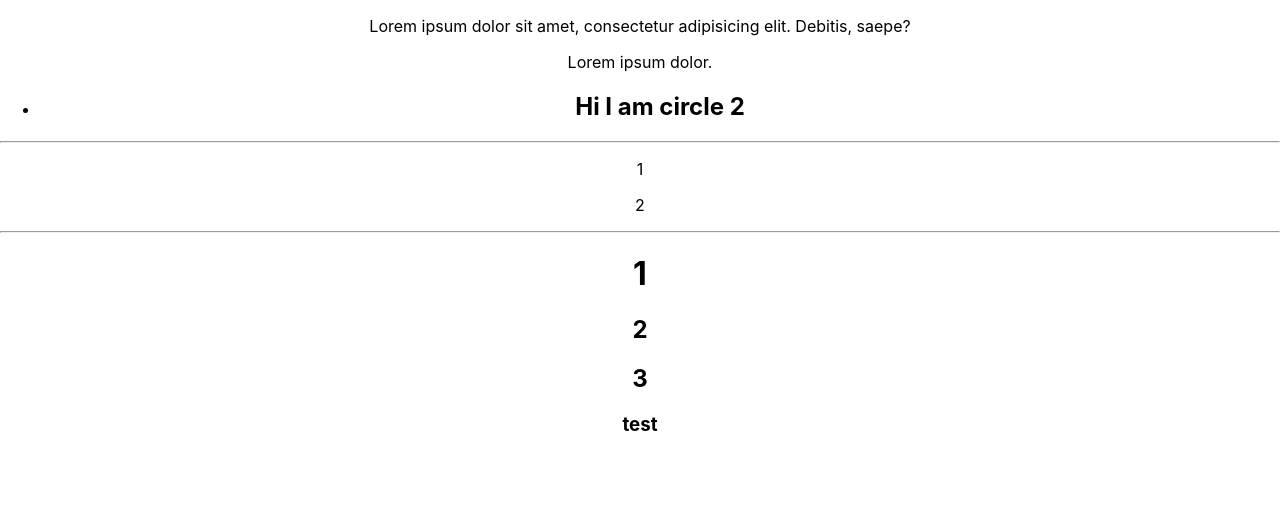
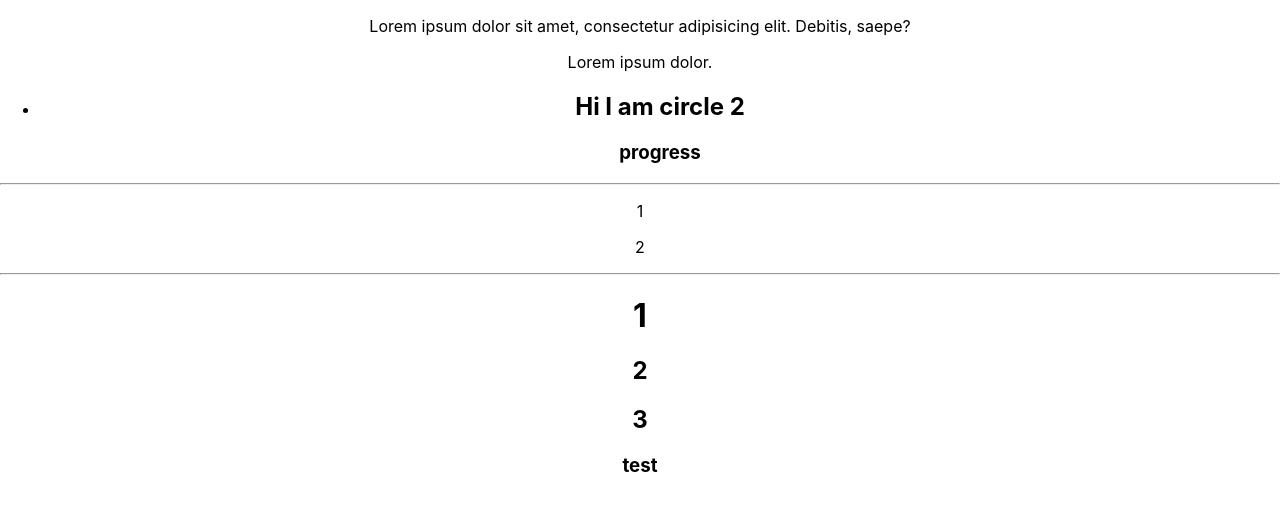
Before and after one commit to braivs/iti-test_git, a React (Create React App) app: page / in a window 1280 px wide. Shown: the top 510 px of the page. Built offline with nearby package versions, Linux system fonts and the light colour scheme.

Commit message:
progress

```diff
--- a/src/App.tsx
+++ b/src/App.tsx
@@ -10,6 +10,7 @@ function App() {
       <ul>
         <li>
           <h2>Hi I am circle 2</h2>
+          <h3>progress</h3>
         </li>
       </ul>
       <hr/>
```
